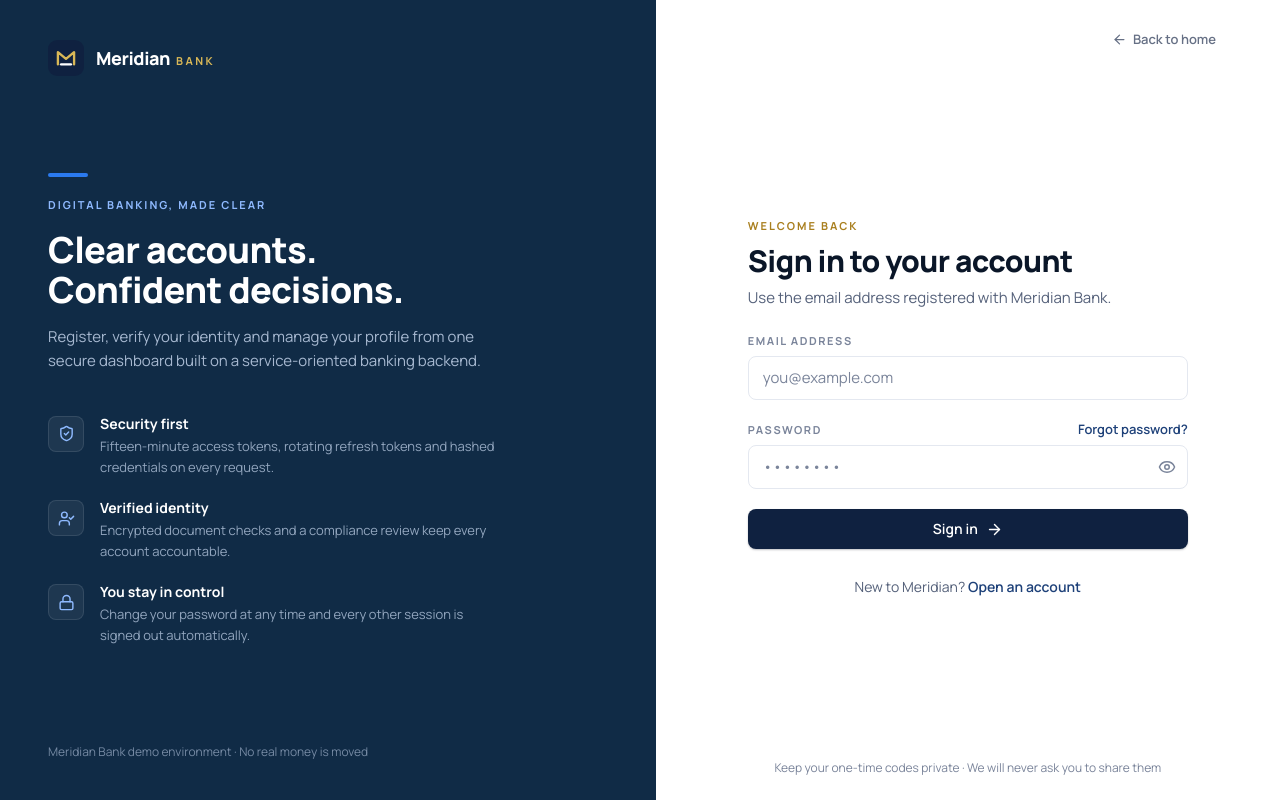
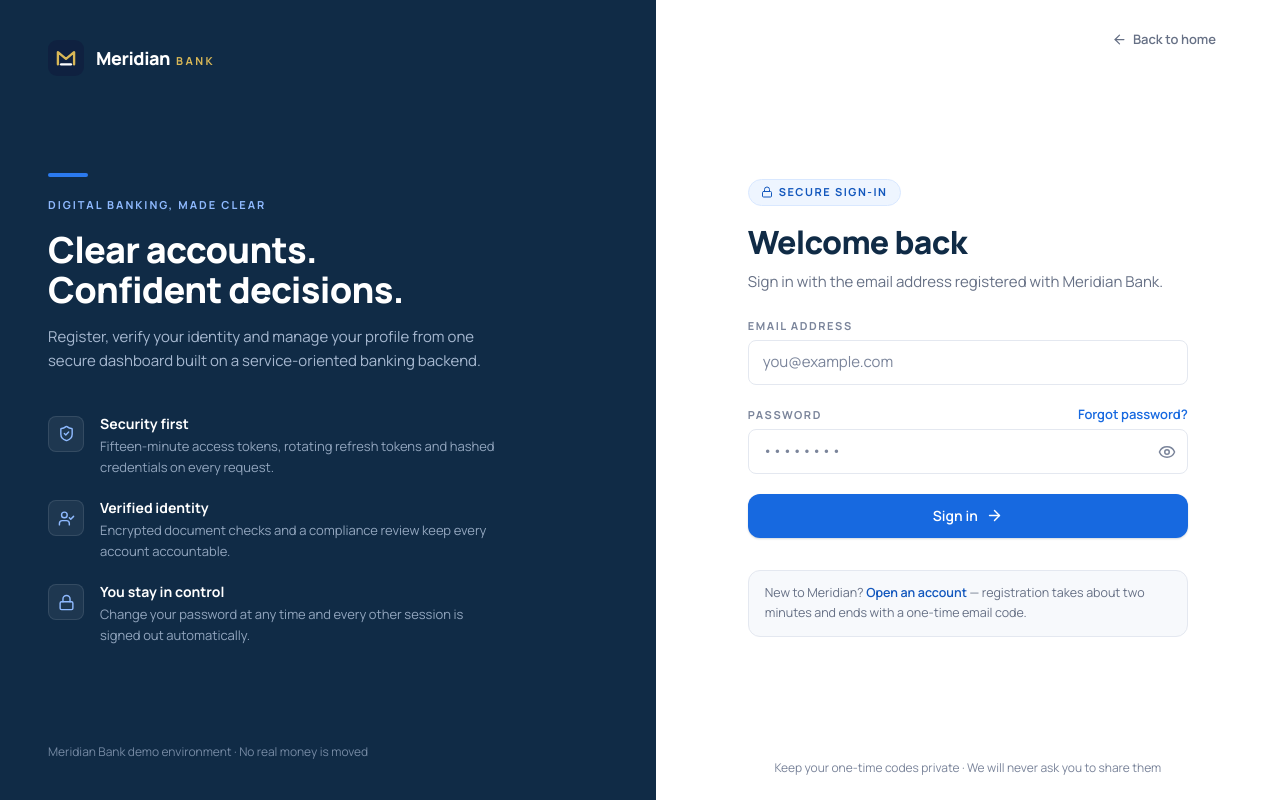
Before and after one commit to Degky827/DBS, a React (Vite) app in the folder frontend/: page /login in a window 1280 px wide. Built offline with nearby package versions, Linux system fonts and the light colour scheme; no server answers.

Commit message:
feat(frontend): redesign login page
Apply the public brand system to sign-in, add a reset-password confirmation
state, keep the password visibility toggle and preserve the return-to path
for protected pages. The form still uses the existing auth API and token flow.

```diff
--- a/frontend/src/pages/auth/Login.jsx
+++ b/frontend/src/pages/auth/Login.jsx
@@ -1,6 +1,6 @@
 import { useState } from "react";
 import { Link, useLocation, useNavigate } from "react-router-dom";
-import { Eye, EyeOff, ArrowRight } from "lucide-react";
+import { Eye, EyeOff, ArrowRight, Lock } from "lucide-react";
 import { loginUser } from "../../services/authService";
 import { normalizeApiError } from "../../utils/apiError";
 import Alert from "../../components/ui/Alert";
@@ -35,7 +35,9 @@ export default function Login() {
     try {
       await loginUser(form.email, form.password);
       const from = location.state?.from?.pathname;
-      navigate(from && from !== "/" ? from : "/dashboard", { replace: true });
+      navigate(from && from !== "/" && from !== "/login" ? from : "/dashboard", {
+        replace: true,
+      });
     } catch (err) {
       const { message, fields } = normalizeApiError(err);
       setServerError(message);
@@ -47,10 +49,14 @@ export default function Login() {
 
   return (
     <div>
-      <p className="eyebrow">Welcome back</p>
-      <h1 className="mt-2 text-3xl font-extrabold">Sign in to your account</h1>
-      <p className="mt-2 text-[15px] text-ink-500">
-        Use the email address registered with Meridian Bank.
+      <span className="inline-flex items-center gap-1.5 rounded-full border border-brand-100 bg-brand-50 px-3 py-1 text-[11px] font-bold uppercase tracking-[0.14em] text-brand-700">
+        <Lock size={12} /> Secure sign-in
+      </span>
+      <h1 className="mt-4 text-[32px] font-extrabold leading-tight text-midnight">
+        Welcome back
+      </h1>
+      <p className="mt-2 text-[15px] leading-relaxed text-muted">
+        Sign in with the email address registered with Meridian Bank.
       </p>
 
       {location.state?.registered && !serverError && (
@@ -62,6 +68,12 @@ export default function Login() {
       {location.state?.verified && !serverError && (
         <Alert tone="success" className="mt-5">
           Your email has been verified. Sign in to continue.
+        </Alert>
+      )}
+
+      {location.state?.reset && !serverError && (
+        <Alert tone="success" className="mt-5">
+          Your password has been reset. Sign in with your new password.
         </Alert>
       )}
 
@@ -94,7 +106,7 @@ export default function Login() {
             </label>
             <Link
               to="/forgot-password"
-              className="text-[13px] font-semibold text-navy-600 hover:underline"
+              className="text-[13px] font-semibold text-brand-600 hover:text-brand-700 hover:underline"
             >
               Forgot password?
             </Link>
@@ -114,7 +126,7 @@ export default function Login() {
               type="button"
               onClick={() => setShowPassword((v) => !v)}
               aria-label={showPassword ? "Hide password" : "Show password"}
-              className="absolute right-3 top-1/2 -translate-y-1/2 text-ink-400 transition hover:text-navy-600"
+              className="absolute right-3 top-1/2 -translate-y-1/2 text-ink-400 transition hover:text-brand-600"
             >
               {showPassword ? <EyeOff size={18} /> : <Eye size={18} />}
             </button>
@@ -122,7 +134,7 @@ export default function Login() {
           {errors.password && <p className="field-error">{errors.password}</p>}
         </div>
 
-        <button type="submit" className="btn-primary w-full" disabled={submitting}>
+        <button type="submit" className="btn-brand w-full" disabled={submitting}>
           {submitting ? (
             <>
               <Spinner size={17} /> Signing in…
@@ -135,12 +147,13 @@ export default function Login() {
         </button>
       </form>
 
-      <p className="mt-7 text-center text-sm text-ink-500">
+      <div className="mt-8 rounded-xl border border-ink-200 bg-ink-50 px-4 py-3 text-[12.5px] leading-relaxed text-muted">
         New to Meridian?{" "}
-        <Link to="/register" className="link">
+        <Link to="/register" className="font-semibold text-brand-700 hover:underline">
           Open an account
-        </Link>
-      </p>
+        </Link>{" "}
+        — registration takes about two minutes and ends with a one-time email code.
+      </div>
     </div>
   );
 }
```
